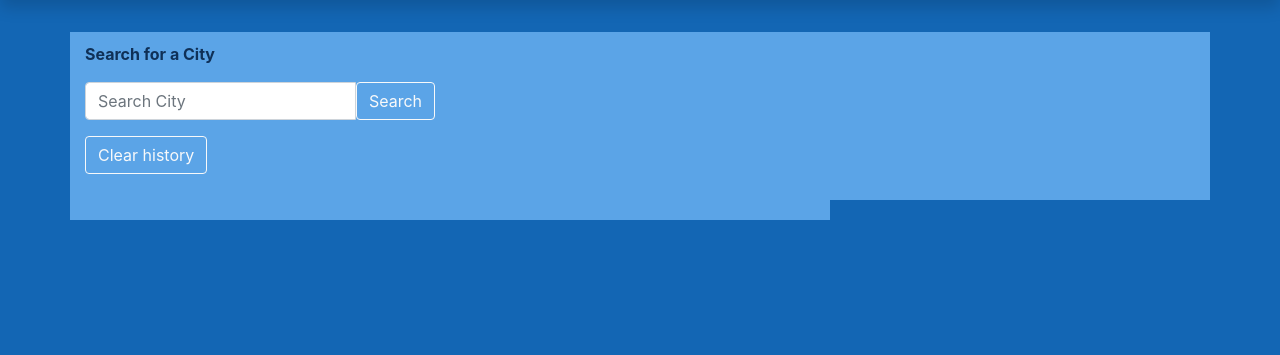
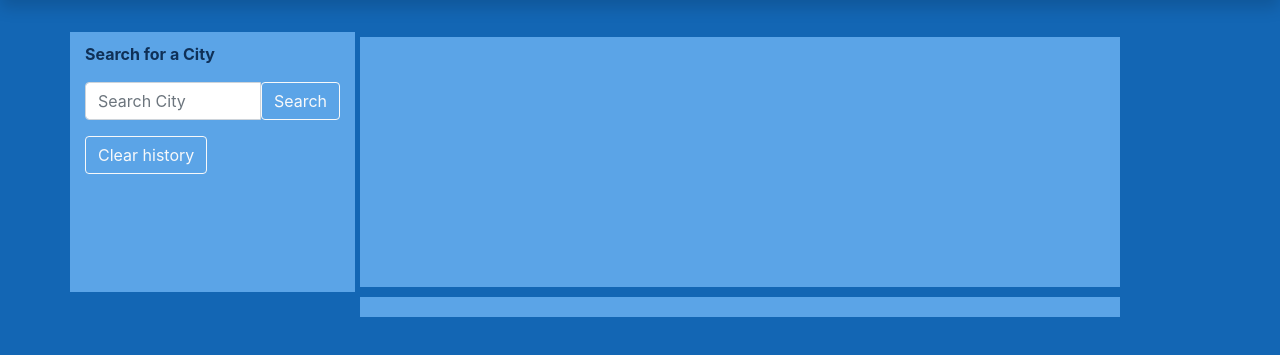
Before and after one commit to Enxhis/Assignment6-WeatherDashboard, a plain HTML site: page index.html in a window 1280 px wide. Shown: the part 203-558 px from the top of the page. Drawn offline with nearby package versions, Linux system fonts and the light colour scheme.

Commit message:
fixed html el

```diff
--- a/index.html
+++ b/index.html
@@ -28,7 +28,7 @@
         <!-- Search container -->
         <div class="container">
             <div class="row">
-                <div class="col-4" id="search-section">
+                <div class="col-sm-3" id="search-section">
                     <p class="search-header">Search for a City</p>
                     <div class="input-group mb-3">
                         <input class="form-control search-city" type="search" placeholder="Search City"
@@ -38,32 +38,16 @@
                     <button class="btn btn-outline-light mb-3" type="button" id="clear-history">Clear history</button>
                     <form id="history"></form>
                 </div>
+
                 <!-- Current weather -->
-                <div class="col-8" id="current">
 
-                </div>
-
-                <!-- -->
-
-                <!-- <div class="col-lg-9">
-                    <div id="current" class="col-8" ></div>
-                    <div id="forecast" class="mt-3"></div>
-                </div> -->
+                <div class="col-sm-8" id="current"></div>
 
                 <!-- 5 days Forecast-->
-                <div class="col-8" id="forecast">
-                    <div class="row" id="five-days">
-                        <!-- <div class="col-12 m-3">
-                            <h3 class="five-day">5-Day Forecast</h3>
-                            <div class="row">
-                                <div class="col forecast text-white ml-3 mb-3 rounded"></div>
-                                <div class="col forecast text-white ml-3 mb-3 rounded"></div>
-                                <div class="col forecast text-white ml-3 mb-3 rounded"></div>
-                                <div class="col forecast text-white ml-3 mb-3 rounded"></div>
-                                <div class="col forecast text-white ml-3 mb-3 rounded"></div>
-                            </div>
-                        </div> --->
-                    </div>
+                <!-- <div class="row"> -->
+                <div class="col-sm-3"></div>
+                <div class="col-sm-8" id="forecast">
+                    <div class="row" id="five-days"></div>
                 </div>
             </div>
         </div>
--- a/script.js
+++ b/script.js
@@ -119,13 +119,13 @@ $(document).ready(function () {
             method: "GET"
         }).then(function (response) {
             // overwrite any existing content with title and empty row
-            $("#five-days").html("<h3 class='mt-3'>5-Day Forecast:</h3>").append("<div class='row'>");
+            $("#five-days").html("<h3 class='mt-3'>5-Day Forecast</h3>").append("<div class='row'>");
             // loop over all forecasts (by 3-hour increments)
             for (var i = 0; i < response.list.length; i++) {
                 // only take forecasts of that match 15:00
                 if (response.list[i].dt_txt.indexOf("15:00:00") !== -1) {
                     // create html elements for a bootstrap card
-                    var col = $("<div>").addClass("col-md-2 ml-3 mb-3");
+                    var col = $("<div>").addClass("col-sm-2 ml-1 mt-1");
                     // create cards for each day forecast
                     var card = $("<div>").addClass("card text-white bg-color");
                     var body = $("<div>").addClass("card-body p-2");
--- a/style.css
+++ b/style.css
@@ -30,27 +30,27 @@ body {
 }
 
 #current {
-    background-color: #5ba4e7;
+    background-color:#5ba4e7;
     color: #0f3057;
     border: #0f3057;
-    /* margin: 1px; */
+    padding-bottom: 10px;
+    margin: 5px;
+    height: 250px;
 }
 #forecast{
     background-color: #5ba4e7;
     border: #0f3057;
+    margin: 5px;
 }
 
 #five-days {
-    margin: 10px;
+    /* margin: 5px; */
     font-weight: bolder;
     color: #0f3057;
-}
-
-.col-md-2 {
-    background-color: #5ba4e7;
+    padding: 10px;
 }
 
 .bg-color {
     background-color: #5ba4e7;
-    outline: none;
+    outline: #0f3057;
 }
```
